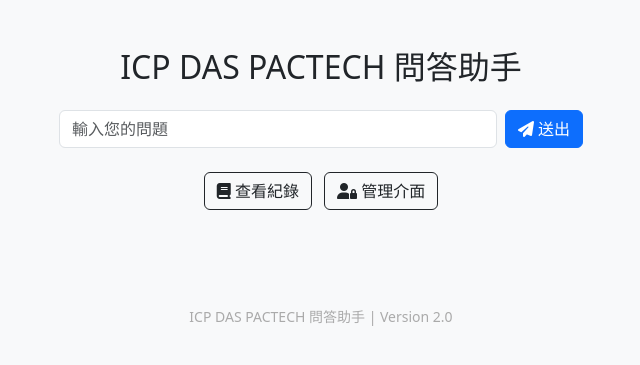
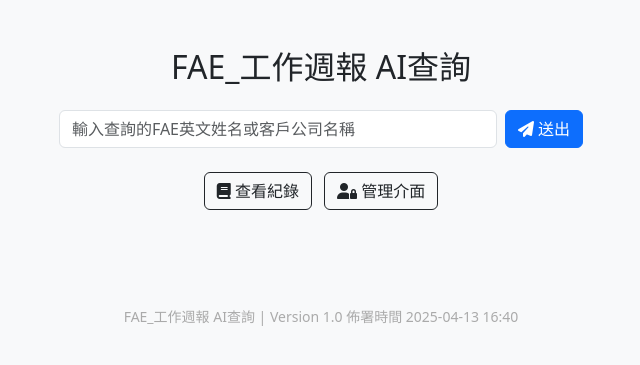
Before and after one commit to yushangming/line_csv_bot, a Flask app: page / in a window 1280 px wide. Shown: the top 365 px of the page, without its empty margins (319-959 px from the left). Run offline with Flask 3, Linux system fonts and the light colour scheme.

Commit message:
Update index.html

```diff
--- a/templates/index.html
+++ b/templates/index.html
@@ -16,9 +16,9 @@
 <body>
 
   <div class="container py-5">
-    <h2 class="text-center mb-4">ICP DAS PACTECH 問答助手</h2>
+    <h2 class="text-center mb-4">FAE_工作週報 AI查詢</h2>
     <form method="post" action="/ask" class="d-flex justify-content-center mb-4">
-      <input name="question" class="form-control w-50 me-2" placeholder="輸入您的問題" required>
+      <input name="question" class="form-control w-50 me-2" placeholder="輸入查詢的FAE英文姓名或客戶公司名稱" required>
       <button type="submit" class="btn btn-primary"><i class="fas fa-paper-plane"></i> 送出</button>
     </form>
     {% if question %}
@@ -33,6 +33,6 @@
     </div>
   </div>
 
-  <footer class="text-center mt-5 small">ICP DAS PACTECH 問答助手 | Version 2.0</footer>
+  <footer class="text-center mt-5 small">FAE_工作週報 AI查詢 | Version 1.0  佈署時間 2025-04-13 16:40</footer>
 </body>
 </html>
```
